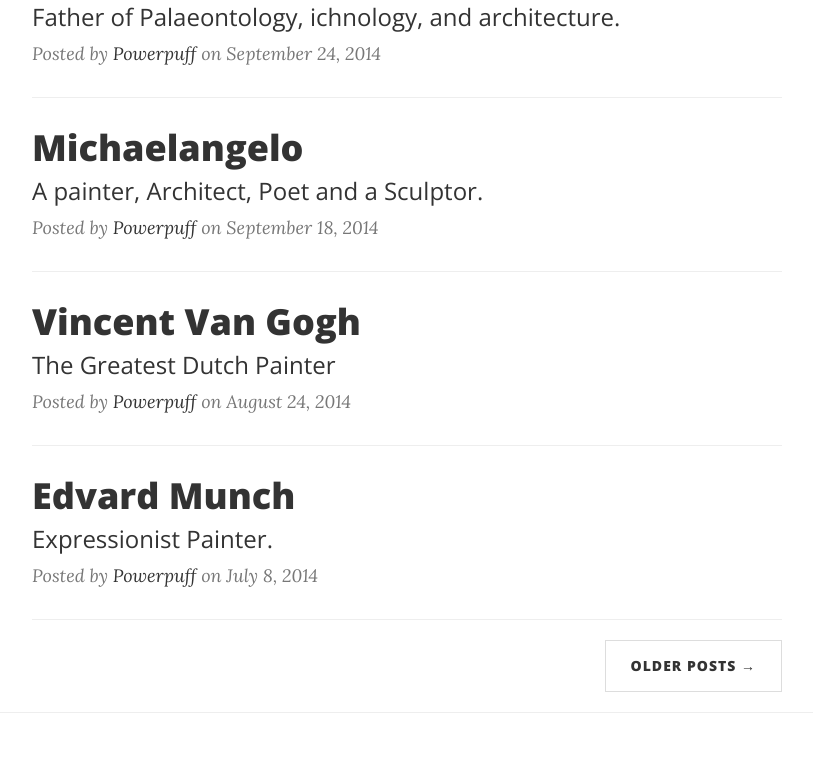
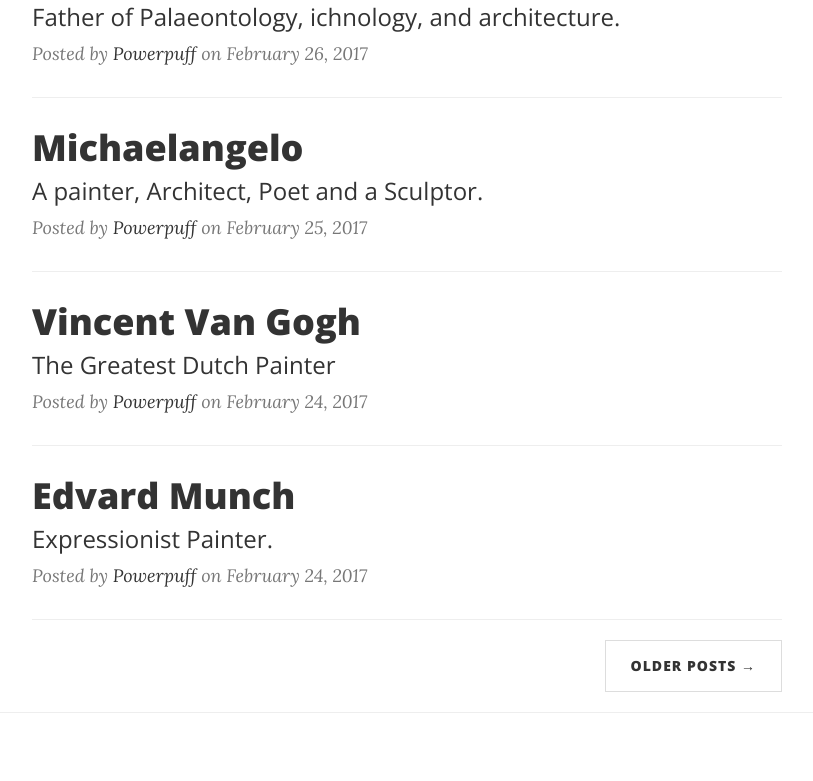
Before and after one commit to stephniedg/stephniedg.github.io, a website: page index.html in a window 1280 px wide. Shown: the part 574-1355 px from the top of the page, without its empty margins (233-1046 px from the left). Drawn offline with nearby package versions, Linux system fonts and the light colour scheme.

Commit message:
Update index.html

```diff
--- a/index.html
+++ b/index.html
@@ -93,7 +93,7 @@
                             Father of Palaeontology, ichnology, and architecture.
                         </h3>
                     </a>
-                    <p class="post-meta">Posted by <a href="#">Powerpuff</a> on September 24, 2014</p>
+                    <p class="post-meta">Posted by <a href="#">Powerpuff</a> on February 26, 2017</p>
                 </div>
                 <hr>
                 <div class="post-preview">
@@ -105,7 +105,7 @@
                             A painter, Architect, Poet and a Sculptor.
                         </h3>
                     </a>
-                    <p class="post-meta">Posted by <a href="#">Powerpuff</a> on September 18, 2014</p>
+                    <p class="post-meta">Posted by <a href="#">Powerpuff</a> on February 25, 2017</p>
                 </div>
                 <hr>
                 <div class="post-preview">
@@ -117,7 +117,7 @@
                             The Greatest Dutch Painter
                         </h3>
                     </a>
-                    <p class="post-meta">Posted by <a href="#">Powerpuff</a> on August 24, 2014</p>
+                    <p class="post-meta">Posted by <a href="#">Powerpuff</a> on February 24, 2017</p>
                 </div>
                 <hr>
                 <div class="post-preview">
@@ -129,7 +129,7 @@
                             Expressionist Painter.
                         </h3>
                     </a>
-                    <p class="post-meta">Posted by <a href="#">Powerpuff</a> on July 8, 2014</p>
+                    <p class="post-meta">Posted by <a href="#">Powerpuff</a> on February 24, 2017</p>
                 </div>
                 <hr>
                 <!-- Pager -->
```
